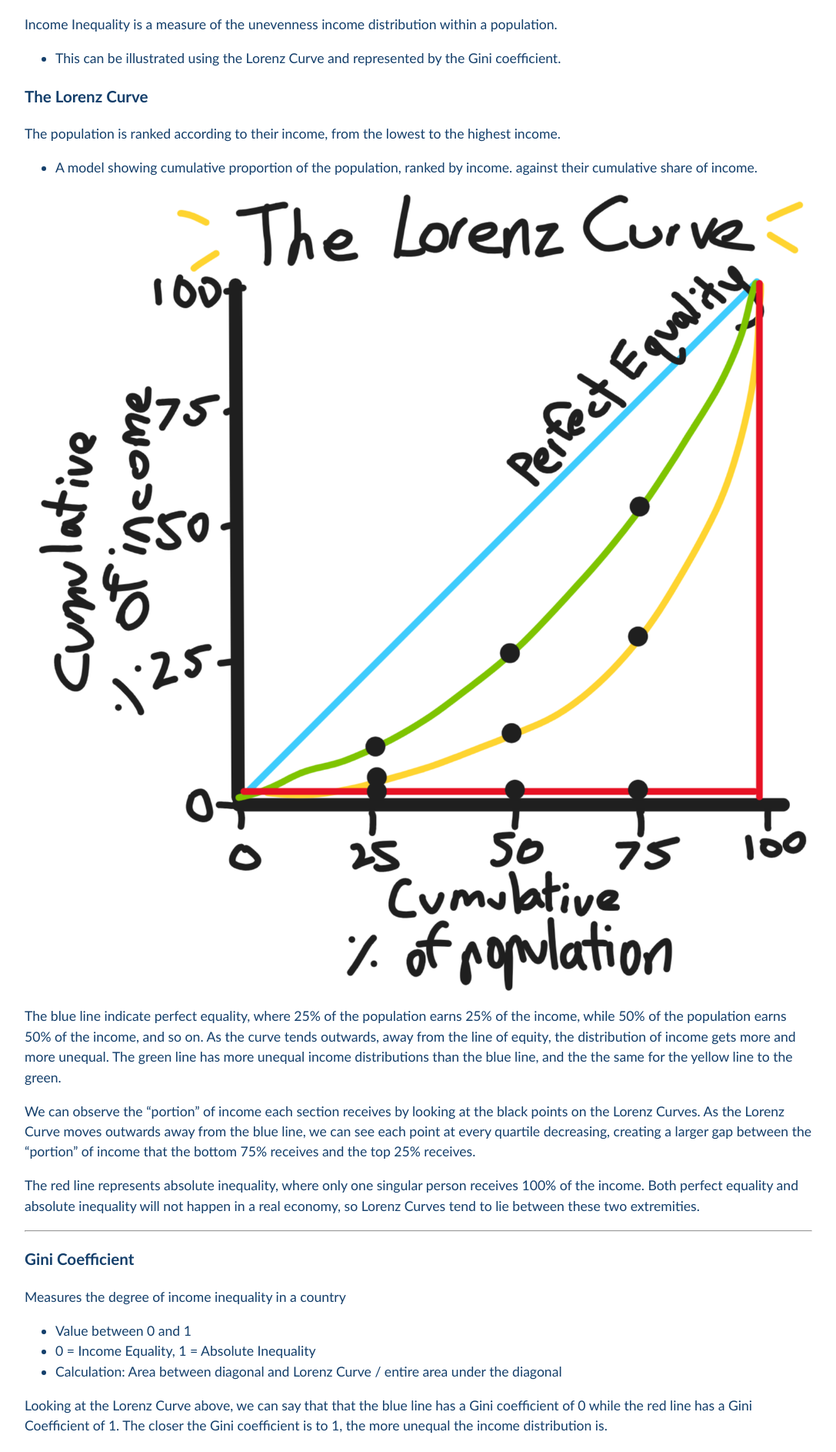
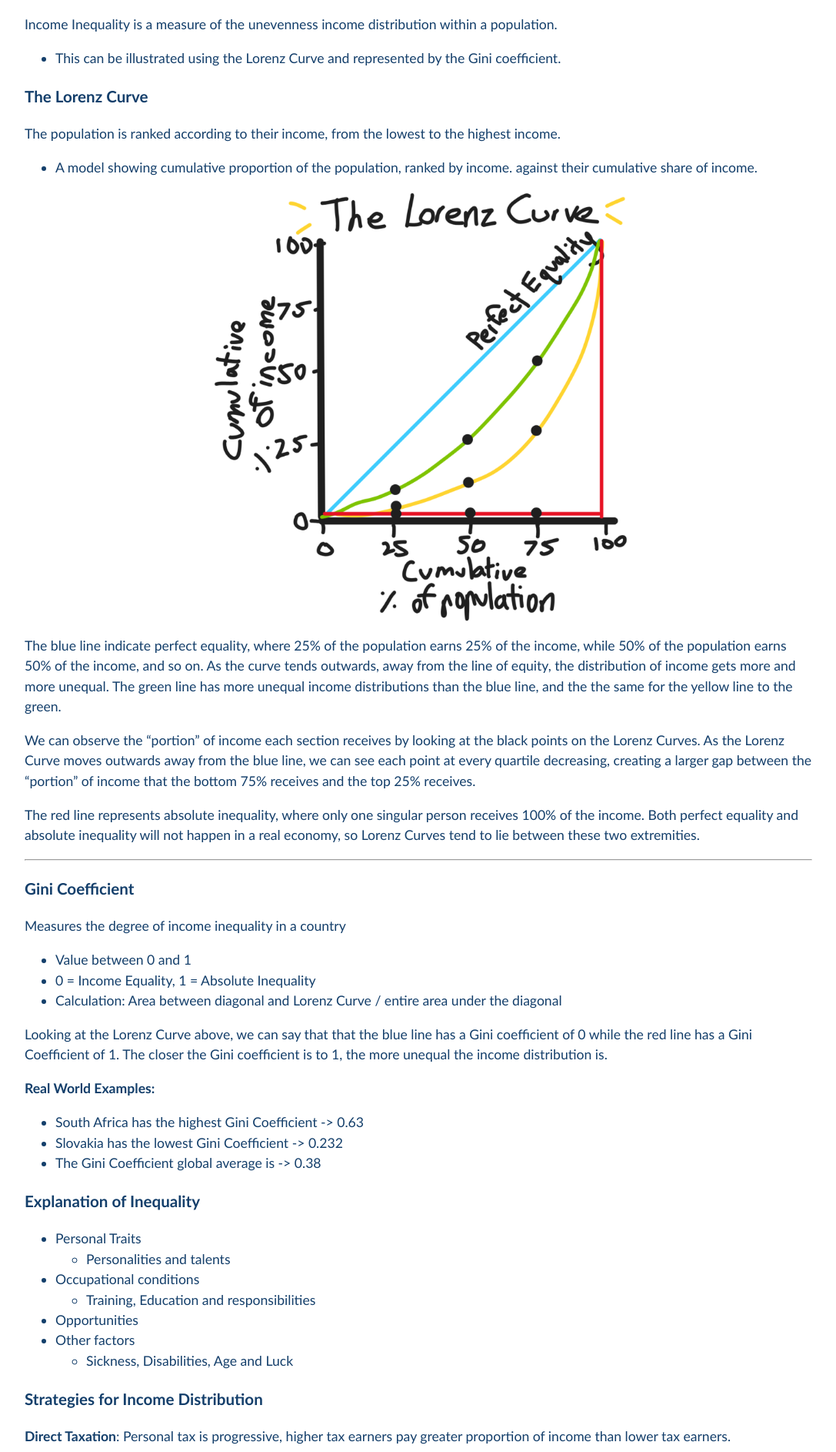
Before and after one commit to Pi-thagoras/the-chicken-pen, a Jekyll site: the page built from economics/Income-Distribution.md, in a window 1280 px wide. Shown: the part 1337-3223 px from the top of the page at 77% size, without its empty margins (96-1183 px from the left). Built offline with Jekyll 4.4.1, drawn with Linux system fonts in a browser that asks for light colours.

Commit message:
vault backup: 2023-09-15 10:44:19

```diff
--- a/economics/Income-Distribution.md
+++ b/economics/Income-Distribution.md
@@ -47,7 +47,7 @@ Income Inequality is a measure of the unevenness income distribution within a po
 The population is ranked according to their income, from the lowest to the highest income.
 - A model showing cumulative proportion of the population, ranked by income. against their cumulative share of income.
 
-<image src="/the-chicken-pen/assets/Lorenz-Curve.png" alt="The Lorenz Curve" class="responsive" width=650px />
+<image src="/the-chicken-pen/assets/Lorenz-Curve.png" alt="The Lorenz Curve" width=550px />
 
 The blue line indicate perfect equality, where 25% of the population earns 25% of the income, while 50% of the population earns 50% of the income, and so on. As the curve tends outwards, away from the line of equity, the distribution of income gets more and more unequal. The green line has more unequal income distributions than the blue line, and the the same for the yellow line to the green.
 
```
